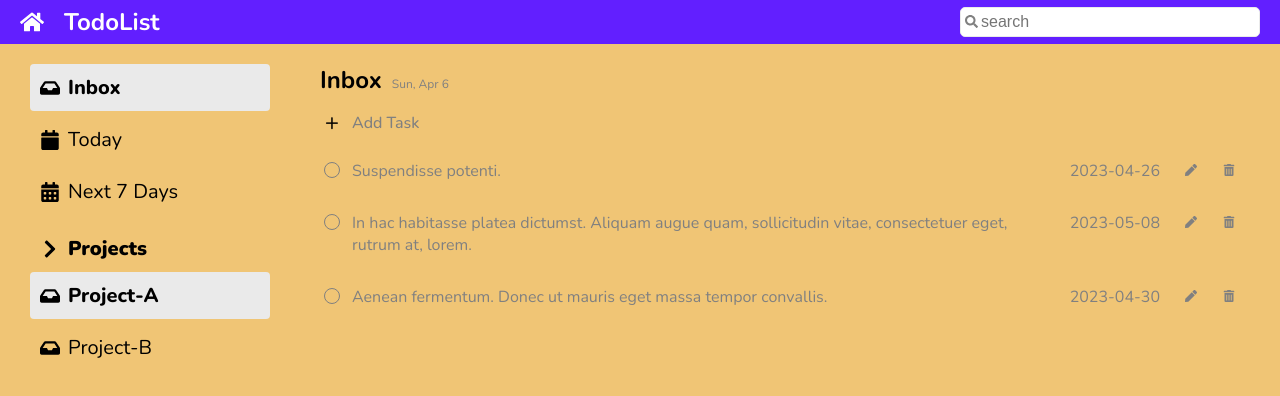
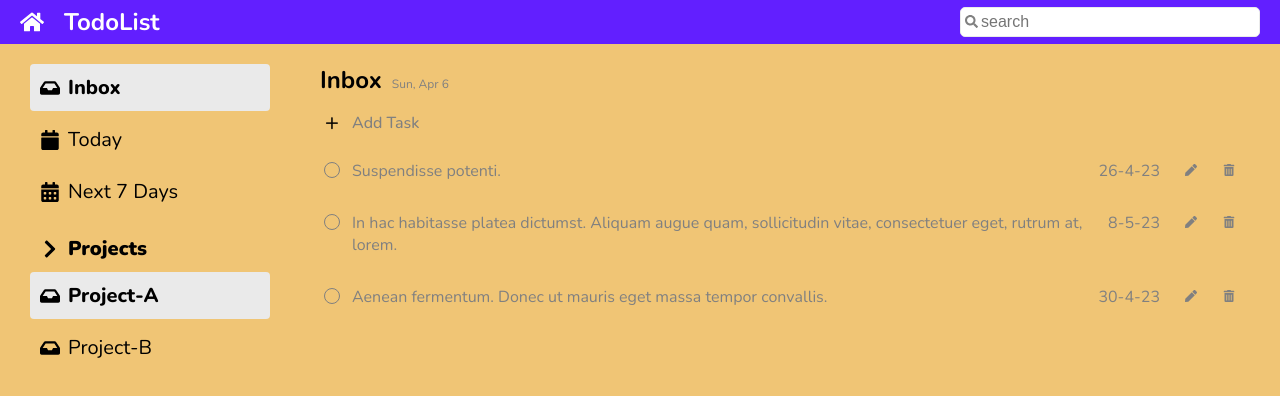
Before and after one commit to jenwit-dev/cc15-todolist-jenwit, a React (Create React App) app: page / in a window 1280 px wide. Shown: the top 396 px of the page. Built offline with nearby package versions, Linux system fonts and the light colour scheme.

Commit message:
finish:deleteTodo

```diff
--- a/package.json
+++ b/package.json
@@ -3,6 +3,7 @@
   "version": "0.1.0",
   "private": true,
   "dependencies": {
+    "dayjs": "^1.11.13",
     "nanoid": "^5.1.5",
     "react": "^19.1.0",
     "react-dom": "^19.1.0",
--- a/src/app/App.jsx
+++ b/src/app/App.jsx
@@ -7,6 +7,9 @@ import {
   FaCalendarAlt,
   FaChevronDown,
 } from "react-icons/fa";
+import { nanoid } from "nanoid";
+import dayjs from "dayjs";
+
 import Header from "../components/Header";
 import ListItem from "../components/ListItem.jsx";
 import Lists from "../components/Lists.jsx";
@@ -17,19 +20,19 @@ import TodoForm from "../components/Todo/TodoForm.jsx";
 
 const data = [
   {
-    id: 1,
+    id: nanoid(),
     task: "Suspendisse potenti.",
     status: false,
     due_date: "2023-04-26",
   },
   {
-    id: 2,
+    id: nanoid(),
     task: "In hac habitasse platea dictumst. Aliquam augue quam, sollicitudin vitae, consectetuer eget, rutrum at, lorem.",
     status: false,
     due_date: "2023-05-08",
   },
   {
-    id: 3,
+    id: nanoid(),
     task: "Aenean fermentum. Donec ut mauris eget massa tempor convallis.",
     status: false,
     due_date: "2023-04-30",
@@ -38,6 +41,41 @@ const data = [
 
 function App() {
   const [allTodos, setAllTodos] = useState(data);
+
+  const addTodo = (taskInput) => {
+    const newTodo = {
+      id: nanoid(),
+      task: taskInput,
+      status: false,
+      due_date: dayjs().format("D-M-YY"),
+    };
+
+    setAllTodos((prev) => [newTodo, ...prev]);
+  };
+
+  const deleteTodo = (todoId) => {
+    // return console.log(todoId);
+    // const index = allTodos.findIndex((item) => item.id === todoId);
+    setAllTodos((prev) => prev.filter((item) => item.id !== todoId));
+  };
+
+  const toggleTodo = (todoId, done) => {
+    // return console.log(todoId);
+    // return console.log(allTodos.findIndex((item) => item.id === todoId));
+    const newAllTodos = [...allTodos];
+    // return console.log(newAllTodos.findIndex((item) => item.id === todoId));
+    newAllTodos[newAllTodos.findIndex((item) => item.id === todoId)].status =
+      !done;
+    // return console.log(
+    //   newAllTodos[newAllTodos.findIndex((item) => item.id === todoId)]
+    // );
+    setAllTodos(newAllTodos);
+
+    // setAllTodos(
+    //   (prev) =>
+    //     (prev[prev.findIndex((item) => item.id === todoId)].status = !done)
+    // );
+  };
 
   const generalLists = [
     { id: 1, text: "Inbox", icon: <FaInbox />, active: true },
@@ -129,9 +167,13 @@ function App() {
           {/* Header */}
           <TodoHeader />
           {/* CreateTodo */}
-          <TodoCreate setTodo={setAllTodos} data={allTodos} />
+          <TodoCreate addTodo={addTodo} />
           {/* TodoLists */}
-          <TodoLists data={allTodos} />
+          <TodoLists
+            data={allTodos}
+            deleteTodo={deleteTodo}
+            toggleTodo={toggleTodo}
+          />
         </main>
       </div>
     </div>
--- a/src/components/ListItem.jsx
+++ b/src/components/ListItem.jsx
@@ -2,7 +2,7 @@ import "./ListItem.scss";
 import { FaInbox } from "react-icons/fa";
 
 function ListItem(props) {
-  console.log(props);
+  // console.log(props);
   return (
     <li className={`list__item ${props.active ? "active" : ""}`}>
       {/* <FaInbox className="list__item__icon" /> */}
--- a/src/components/Todo/TodoCreate.jsx
+++ b/src/components/Todo/TodoCreate.jsx
@@ -12,7 +12,7 @@ import styles from "./TodoCreate.module.scss";
 
 function TodoCreate(props) {
   const [isOpenForm, setIsOpenForm] = useState(false);
-  console.log(isOpenForm);
+  // console.log(isOpenForm);
 
   const handleClick = function (event) {
     // console.log("clicked");
@@ -25,8 +25,7 @@ function TodoCreate(props) {
         <TodoForm
           textSubmit="Add Task"
           setIsOpenForm={setIsOpenForm}
-          setTodo={props.setTodo}
-          data={props.data}
+          addTodo={props.addTodo}
         />
       ) : (
         <div className={styles.todo__create} onClick={handleClick}>
--- a/src/components/Todo/TodoForm.jsx
+++ b/src/components/Todo/TodoForm.jsx
@@ -1,5 +1,4 @@
 import { useState } from "react";
-import { nanoid } from "nanoid";
 
 import { Button } from "../common/button/Button";
 import styles from "./TodoForm.module.scss";
@@ -20,21 +19,15 @@ function TodoForm(props) {
       setIsError(true);
       return;
     }
-    console.log("submit");
+    // console.log("submit");
 
-    const newTodo = {
-      id: nanoid(),
-      task: taskInput,
-      status: false,
-      due_date: "2025-05-05",
-    };
-    const newTodoLists = [newTodo, ...props.data];
-    props.setTodo(newTodoLists);
+    // const newTodoLists = [newTodo, ...props.data];
+    props.addTodo(taskInput);
     props.setIsOpenForm(false);
   };
 
   const handleCancel = function (event) {
-    console.log("cancel");
+    // console.log("cancel");
     props.setIsOpenForm(false);
     // setIsCancel(!isCancel);
   };
--- a/src/components/Todo/TodoItem.jsx
+++ b/src/components/Todo/TodoItem.jsx
@@ -1,14 +1,15 @@
 import { HiOutlineCheck } from "react-icons/hi";
 import { useState } from "react";
 import { FaPen, FaTrashAlt } from "react-icons/fa";
+import dayjs from "dayjs";
 
 import TodoForm from "./TodoForm";
 import styles from "./TodoItem.module.scss";
 
 function TodoItem(props) {
-  const { id, task, done, date } = props;
+  const { id, task, done, date, deleteTodo, toggleTodo } = props;
   const [isOpenForm, setIsOpenForm] = useState(false);
-  console.log(id);
+  // console.log(id);
   const handleClick = () => {
     return setIsOpenForm(!isOpenForm);
   };
@@ -23,6 +24,7 @@ function TodoItem(props) {
             className={`${styles.todo__checkbox} ${
               done ? styles.todo__checkbox__done : ""
             }`}
+            onClick={() => toggleTodo(id, done)}
           >
             <HiOutlineCheck className={styles.todo__checkbox__icon} />
           </div>
@@ -30,15 +32,21 @@ function TodoItem(props) {
             className={`${styles.todo__task} ${
               done ? styles.todo__task__done : ""
             }`}
+            onClick={() => toggleTodo(id, done)}
           >
             {task}
           </p>
-          <span className={styles.todo__date}>{date}</span>
+          <span className={styles.todo__date}>
+            {dayjs(date).format("D-M-YY")}
+          </span>
           <div className={styles.todo__action}>
             <span className={styles.todo__action__edit} onClick={handleClick}>
               <FaPen />
             </span>
-            <span className={styles.todo__action__delete}>
+            <span
+              className={styles.todo__action__delete}
+              onClick={() => deleteTodo(id)}
+            >
               <FaTrashAlt />
             </span>
           </div>
--- a/src/components/Todo/TodoLists.jsx
+++ b/src/components/Todo/TodoLists.jsx
@@ -1,11 +1,19 @@
 import TodoItem from "./TodoItem";
 import styles from "./TodoLists.module.scss";
 
-function TodoLists(props) {
+function TodoLists({ data, deleteTodo, toggleTodo }) {
   return (
     <ul className={styles.todo__lists}>
-      {props.data.map(({ id, task, status, due_date }) => (
-        <TodoItem key={id} task={task} done={status} date={due_date} id={id} />
+      {data.map(({ id, task, status, due_date }) => (
+        <TodoItem
+          key={id}
+          task={task}
+          done={status}
+          date={due_date}
+          id={id}
+          deleteTodo={deleteTodo}
+          toggleTodo={toggleTodo}
+        />
       ))}
     </ul>
   );
--- a/src/index.js
+++ b/src/index.js
@@ -5,7 +5,7 @@ import App from "./app/App";
 
 const root = ReactDOM.createRoot(document.getElementById("root"));
 root.render(
-  <React.StrictMode>
-    <App />
-  </React.StrictMode>
+  // <React.StrictMode>
+  <App />
+  // </React.StrictMode>
 );
```
Also changed, not shown: 1 other file (tests, documents, lock files or other folders).
